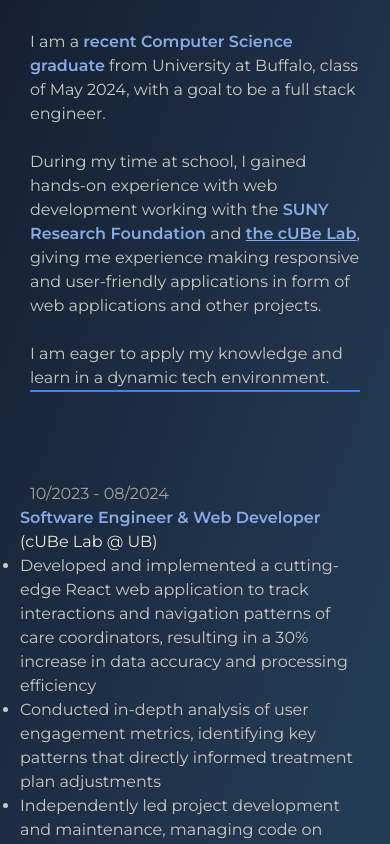
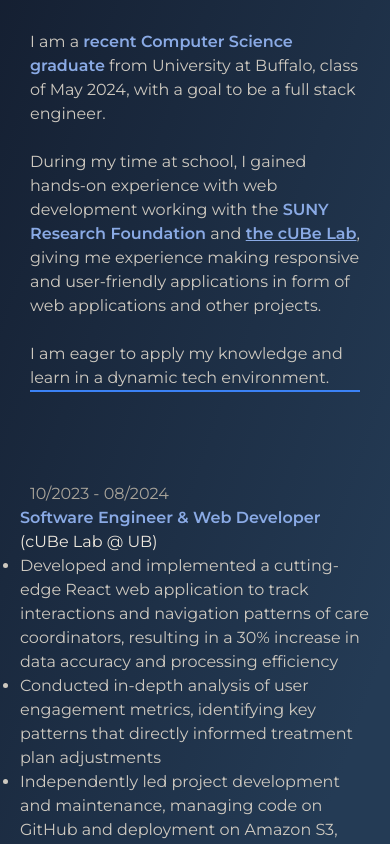
Before and after one commit to BensonCai/portFolio, a React (Create React App) app: page /me in a window 390 px wide. Shown: the part 356-1200 px from the top of the page. Built offline with nearby package versions, Linux system fonts and the light colour scheme.

Commit message:
more responsive styling

```diff
--- a/src/App.css
+++ b/src/App.css
@@ -134,7 +134,65 @@
     justify-content: center;
 }
 
+.placeholder2 {
+    padding-right: 5rem
+}
+
 /* Add these media queries at the end of your existing CSS */
+@media screen and (max-width: 1024px) {
+    #portfolio {
+        flex-direction: column;
+    }
+
+    .placeholder2 {
+        padding-right: 0;
+    }
+
+    #portleft {
+        width: 100%;
+        height: auto;
+        position: static;
+        padding: 20px;
+    }
+
+    #portright {
+        width: 100%;
+        padding: 20px;
+    }
+
+    #portright > div {
+        display: flex;
+        flex-direction: column;
+        align-items: center;
+        text-align: center;
+    }
+
+    .experience_box {
+        flex-direction: column;
+        align-items: center;
+    }
+
+    .experience_box > div {
+        width: 100% !important;
+    }
+
+    .projects, .publications {
+        width: 100%;
+        max-width: 600px; /* Adjust this value as needed */
+    }
+
+    .initBoxesLeft, .initBoxesRight {
+        transform: translateX(0);
+    }
+
+    #checkpoints {
+        align-items: center;
+    }
+
+    /*.text-left {*/
+    /*    text-align: center;*/
+    /*}*/
+}
 
 @media screen and (max-width: 768px) {
     #portfolio {
--- a/src/pages/portfolio.jsx
+++ b/src/pages/portfolio.jsx
@@ -136,7 +136,7 @@ export default function MyPortfolio() {
                 ref={portRightRef}
             >
                 {/* description */}
-                <div id="about" className="p-20 pr-40 pt-40">
+                <div id="about" className="p-20 pt-40">
                     <p className="initBoxesRight font text-left border-b-2 border-blue-500">
                         I am a <strong className="under_score">recent Computer Science graduate</strong> from University at Buffalo,
                         class of May 2024, with a goal to be a full stack engineer.
@@ -156,7 +156,7 @@ export default function MyPortfolio() {
                     </p>
                 </div>
                 {/* experience */}
-                <div id="experience" className="pr-40 pt-20 pb-20">
+                <div id="experience" className="placeholder2 text-left pt-20 pb-20">
                     <div className="experience_box w-full mb-10 font2">
                         <div className="flex px-2.5 w-1/4">
                             10/2023 - 08/2024
@@ -221,7 +221,7 @@ export default function MyPortfolio() {
                         </div>
                     </div>
                 </div>
-                <div id="projects" className="p-20 pr-40 text-center font">
+                <div id="projects" className="p-20 text-center font">
                     <div className="text-2xl mb-5">
                         <div className="border-b-2 border-blue-500">
                             Projects
@@ -300,7 +300,7 @@ export default function MyPortfolio() {
                         </div>
                     </div>
                 </div>
-                <div id="publications" className="p-20 pr-40 text-center font mb-48">
+                <div id="publications" className="p-20 text-center font mb-48">
                     <div className="text-2xl mb-5">
                         <div className="border-b-2 border-blue-500 mb-5">
                             Publications
```
